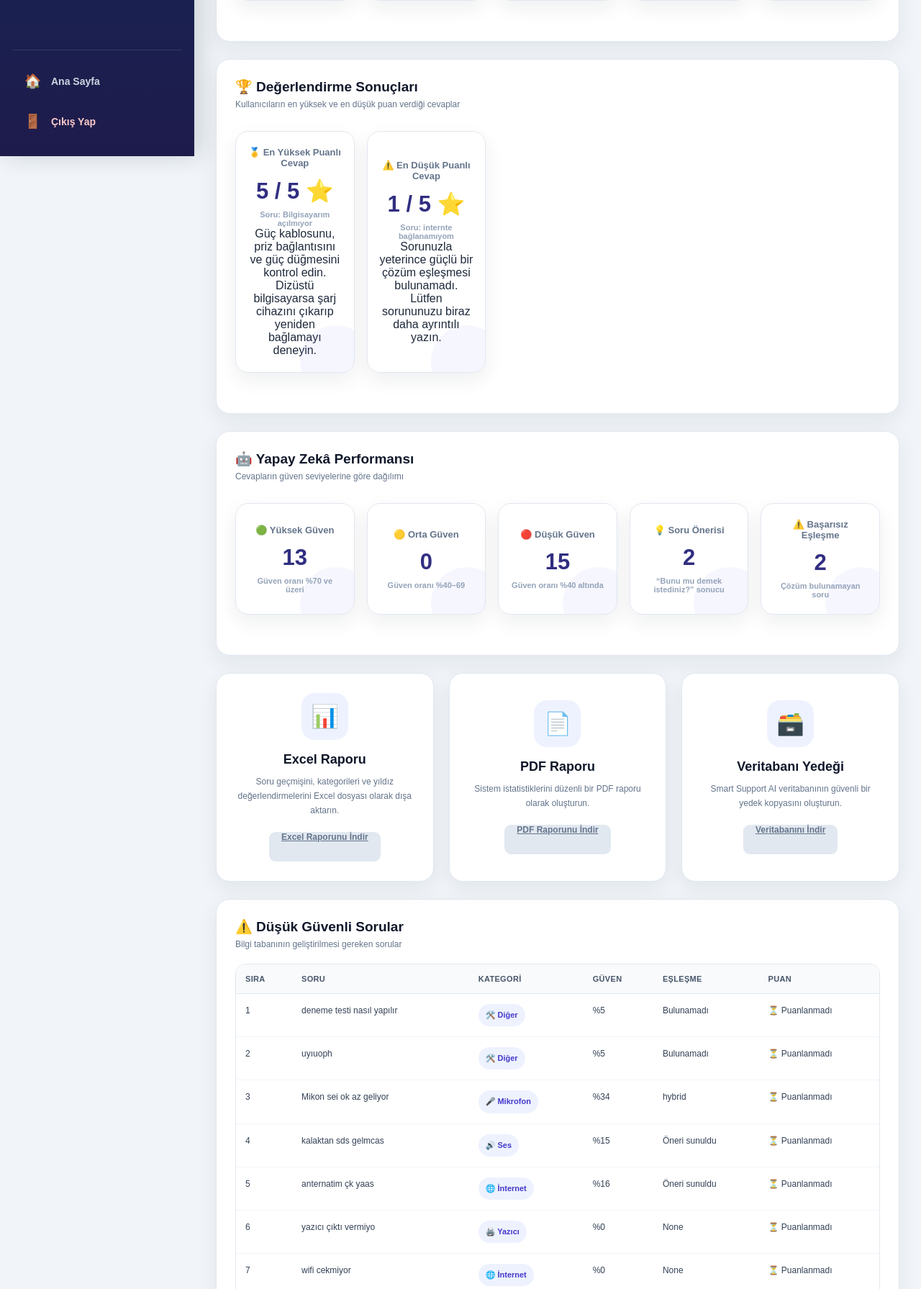
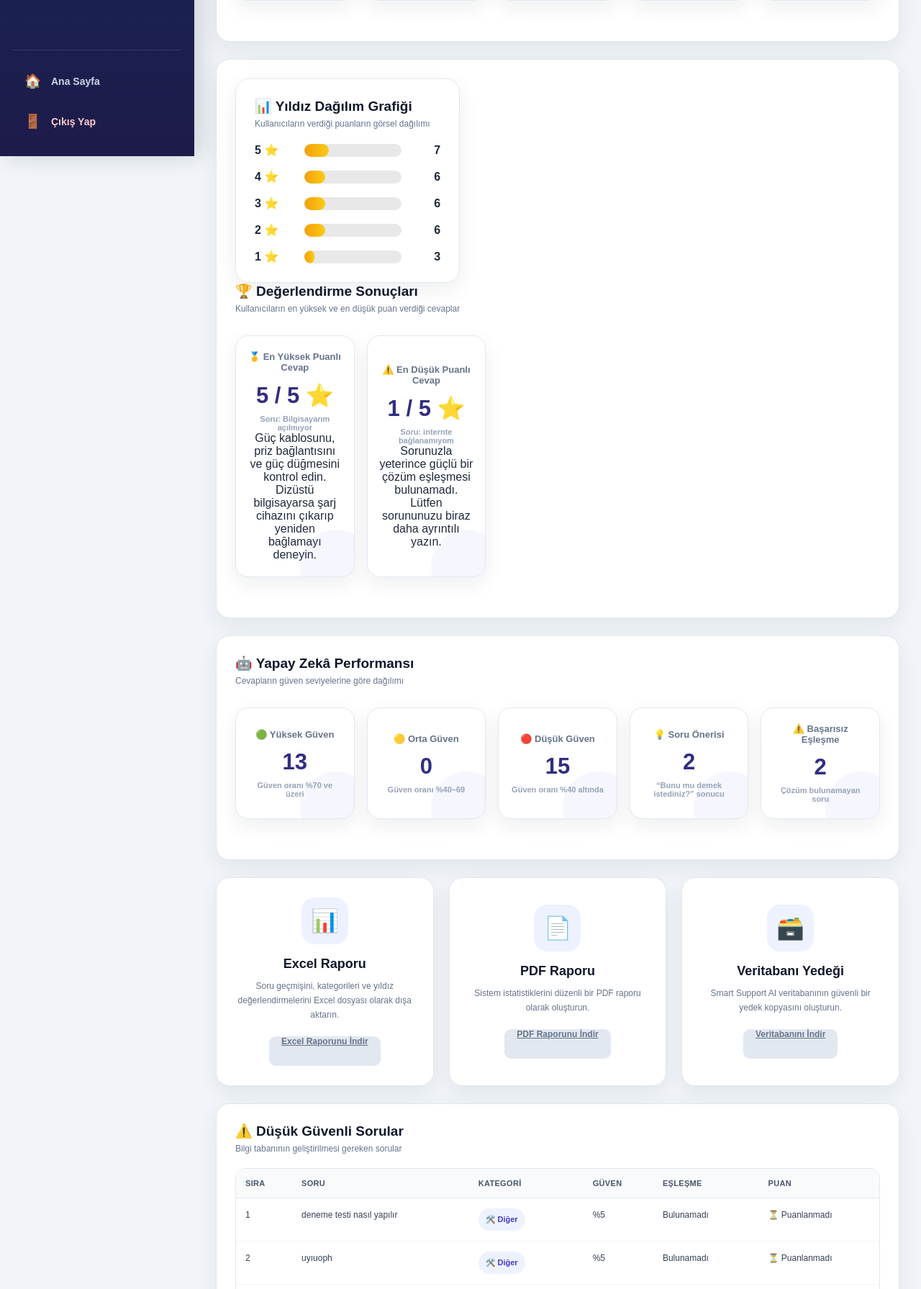
Before and after one commit to AkkusEmre34/smart-support-ai, a Flask app: page /admin/reports in a window 1280 px wide. Shown: the part 583-2374 px from the top of the page at 72% size. Run offline with Flask 3, Linux system fonts and the light colour scheme; the visitor is signed in with stand-in values (Sample User, id 1); data comes from the database, SQL or seed files in the repository.

Commit message:
Yıldız dağılım grafiği raporlar sayfasına eklendi

```diff
--- a/frontend/static/style.css
+++ b/frontend/static/style.css
@@ -3040,3 +3040,53 @@ body.admin-layout-page {
 .dark-mode .rating-area {
     background: rgba(129, 140, 248, 0.12);
 }
+.rating-chart {
+    display: flex;
+    flex-direction: column;
+    gap: 18px;
+}
+
+.rating-chart-row {
+    display: grid;
+    grid-template-columns: 55px 1fr 40px;
+    align-items: center;
+    gap: 14px;
+}
+
+.rating-chart-label {
+    font-weight: 700;
+    white-space: nowrap;
+}
+
+.rating-chart-track {
+    width: 100%;
+    height: 18px;
+    overflow: hidden;
+    background: rgba(128, 128, 128, 0.18);
+    border-radius: 999px;
+}
+
+.rating-chart-bar {
+    min-width: 0;
+    height: 100%;
+    background: linear-gradient(
+        90deg,
+        #f59e0b,
+        #facc15
+    );
+    border-radius: 999px;
+    transition: width 0.4s ease;
+}
+
+.rating-chart-row strong {
+    text-align: right;
+}
+
+@media (max-width: 600px) {
+
+    .rating-chart-row {
+        grid-template-columns: 48px 1fr 30px;
+        gap: 8px;
+    }
+
+}
--- a/frontend/templates/admin/reports.html
+++ b/frontend/templates/admin/reports.html
@@ -205,6 +205,195 @@
     <div class="admin-content-header">
 
         <div>
+
+<section class="admin-content">
+
+    <div class="admin-content-header">
+
+        <div>
+
+            <h2>
+                📊 Yıldız Dağılım Grafiği
+            </h2>
+
+            <p>
+                Kullanıcıların verdiği puanların görsel dağılımı
+            </p>
+
+        </div>
+
+    </div>
+
+
+    <div class="rating-chart">
+
+        <div class="rating-chart-row">
+
+            <div class="rating-chart-label">
+                5 ⭐
+            </div>
+
+            <div class="rating-chart-track">
+
+                <div
+                    class="rating-chart-bar"
+                    style="
+                        width:
+                        {% if statistics.total_ratings > 0 %}
+                            {{
+                                statistics.five_star_count
+                                / statistics.total_ratings
+                                * 100
+                            }}%
+                        {% else %}
+                            0%
+                        {% endif %}
+                    "
+                ></div>
+
+            </div>
+
+            <strong>
+                {{ statistics.five_star_count }}
+            </strong>
+
+        </div>
+
+
+        <div class="rating-chart-row">
+
+            <div class="rating-chart-label">
+                4 ⭐
+            </div>
+
+            <div class="rating-chart-track">
+
+                <div
+                    class="rating-chart-bar"
+                    style="
+                        width:
+                        {% if statistics.total_ratings > 0 %}
+                            {{
+                                statistics.four_star_count
+                                / statistics.total_ratings
+                                * 100
+                            }}%
+                        {% else %}
+                            0%
+                        {% endif %}
+                    "
+                ></div>
+
+            </div>
+
+            <strong>
+                {{ statistics.four_star_count }}
+            </strong>
+
+        </div>
+
+
+        <div class="rating-chart-row">
+
+            <div class="rating-chart-label">
+                3 ⭐
+            </div>
+
+            <div class="rating-chart-track">
+
+                <div
+                    class="rating-chart-bar"
+                    style="
+                        width:
+                        {% if statistics.total_ratings > 0 %}
+                            {{
+                                statistics.three_star_count
+                                / statistics.total_ratings
+                                * 100
+                            }}%
+                        {% else %}
+                            0%
+                        {% endif %}
+                    "
+                ></div>
+
+            </div>
+
+            <strong>
+                {{ statistics.three_star_count }}
+            </strong>
+
+        </div>
+
+
+        <div class="rating-chart-row">
+
+            <div class="rating-chart-label">
+                2 ⭐
+            </div>
+
+            <div class="rating-chart-track">
+
+                <div
+                    class="rating-chart-bar"
+                    style="
+                        width:
+                        {% if statistics.total_ratings > 0 %}
+                            {{
+                                statistics.two_star_count
+                                / statistics.total_ratings
+                                * 100
+                            }}%
+                        {% else %}
+                            0%
+                        {% endif %}
+                    "
+                ></div>
+
+            </div>
+
+            <strong>
+                {{ statistics.two_star_count }}
+            </strong>
+
+        </div>
+
+
+        <div class="rating-chart-row">
+
+            <div class="rating-chart-label">
+                1 ⭐
+            </div>
+
+            <div class="rating-chart-track">
+
+                <div
+                    class="rating-chart-bar"
+                    style="
+                        width:
+                        {% if statistics.total_ratings > 0 %}
+                            {{
+                                statistics.one_star_count
+                                / statistics.total_ratings
+                                * 100
+                            }}%
+                        {% else %}
+                            0%
+                        {% endif %}
+                    "
+                ></div>
+
+            </div>
+
+            <strong>
+                {{ statistics.one_star_count }}
+            </strong>
+
+        </div>
+
+    </div>
+
+</section>
 
             <h2>
                 🏆 Değerlendirme Sonuçları
```
